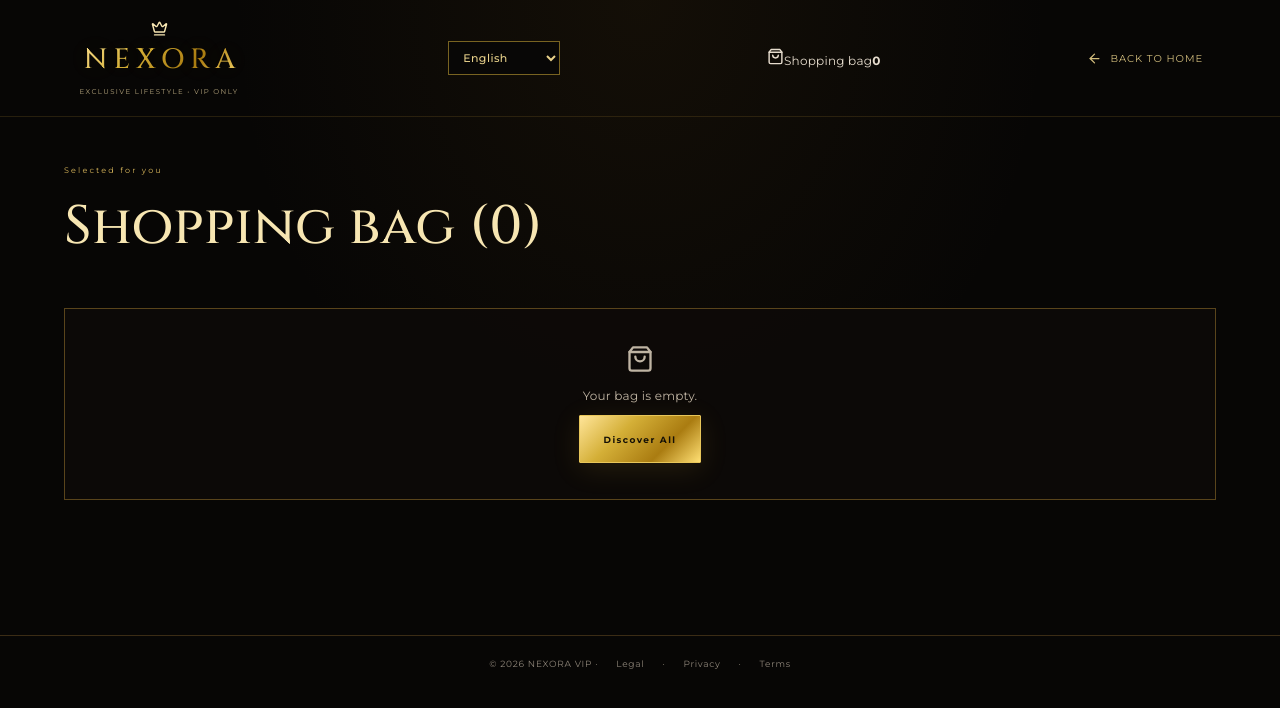
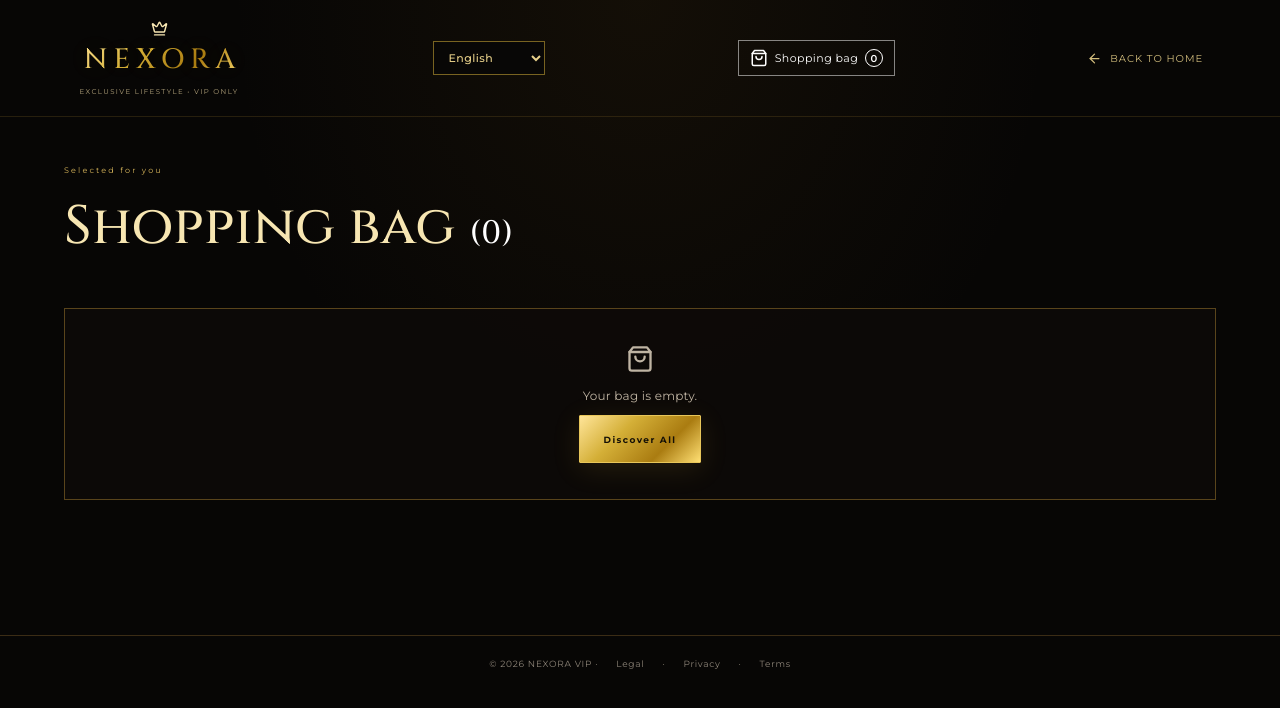
Before and after one commit to nexora-online/NEXORAO-VIP, a Next.js app: page /cart in a window 1280 px wide. Shown: the top 708 px of the page. Built offline with nearby package versions, Linux system fonts and the light colour scheme; no server answers.

Commit message:
Style white cart icon and live count across all pages

```diff
--- a/app/globals.css
+++ b/app/globals.css
@@ -334,3 +334,15 @@ button:focus-visible,a:focus-visible,input:focus-visible{outline:2px solid var(-
 .utility-right .utility-action:focus-visible{outline:1px solid #FFFFFF;outline-offset:3px}
 @media(max-width:720px){.utility{min-height:43px;height:auto;gap:8px}.utility-right{gap:clamp(10px,3vw,16px)}.utility-right .utility-action{justify-content:center;gap:0;min-width:25px;padding:4px 2px}.utility-right .utility-action span{display:none}.utility-right .utility-action svg{width:17px;height:17px}.utility-right .utility-cart b{right:-5px;top:-3px}.utility-left,.utility-right{flex-shrink:0}.utility{padding-left:3%;padding-right:3%}}
 @media(max-width:380px){.utility-right{gap:8px}.utility-right .utility-action svg{width:16px;height:16px}.utility-left{gap:6px}}
+
+/* Persistent cart indicator across every storefront route. */
+.subpage-cart-link{display:inline-flex;align-items:center;justify-content:center;gap:7px;color:#fff!important;border:1px solid rgba(255,255,255,.5);padding:8px 11px;text-decoration:none;white-space:nowrap;font-size:11px;letter-spacing:.04em}
+.subpage-cart-link svg{color:#fff;stroke:#fff;width:18px;height:18px}
+.subpage-cart-link b{display:inline-flex;align-items:center;justify-content:center;min-width:18px;height:18px;padding:0 4px;border:1px solid #fff;border-radius:50%;color:#fff;font-size:10px;font-weight:600}
+.subpage-cart-link:hover,.subpage-cart-link:focus-visible{border-color:#fff;background:rgba(255,255,255,.07);outline:1px solid #fff;outline-offset:2px}
+.cart-count{font-size:.6em;color:#fff}
+.cart-options,.checkout-option-line{display:block;color:var(--muted);font-size:10px;margin:4px 0}
+.checkout-customer-note{display:flex;gap:10px;align-items:flex-start;border:1px solid rgba(212,175,55,.25);padding:12px;margin:14px 0;color:var(--muted)}
+.checkout-customer-note svg{flex:0 0 auto;color:var(--gold)}
+.checkout-customer-note p{margin:0;line-height:1.7}
+@media(max-width:650px){.subpage-cart-link{padding:7px;gap:5px}.subpage-cart-link span{display:none}}
```
